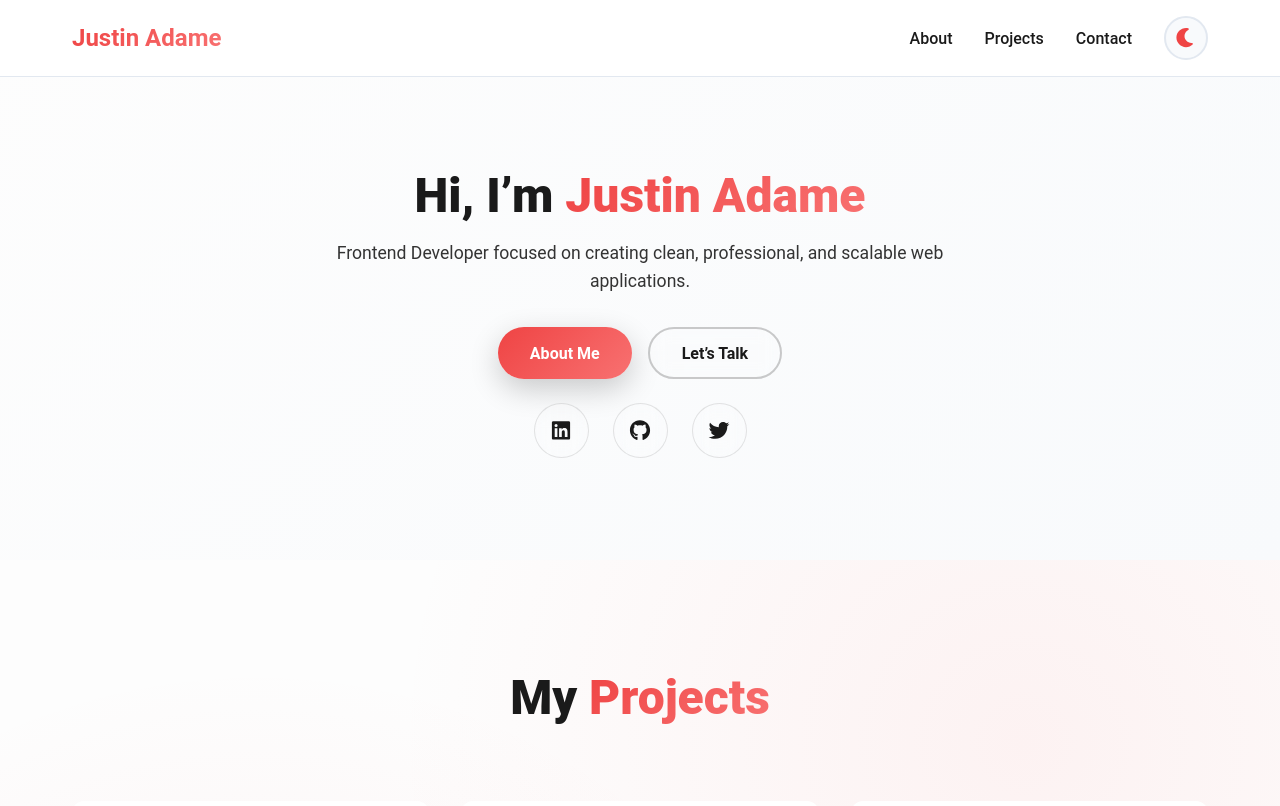
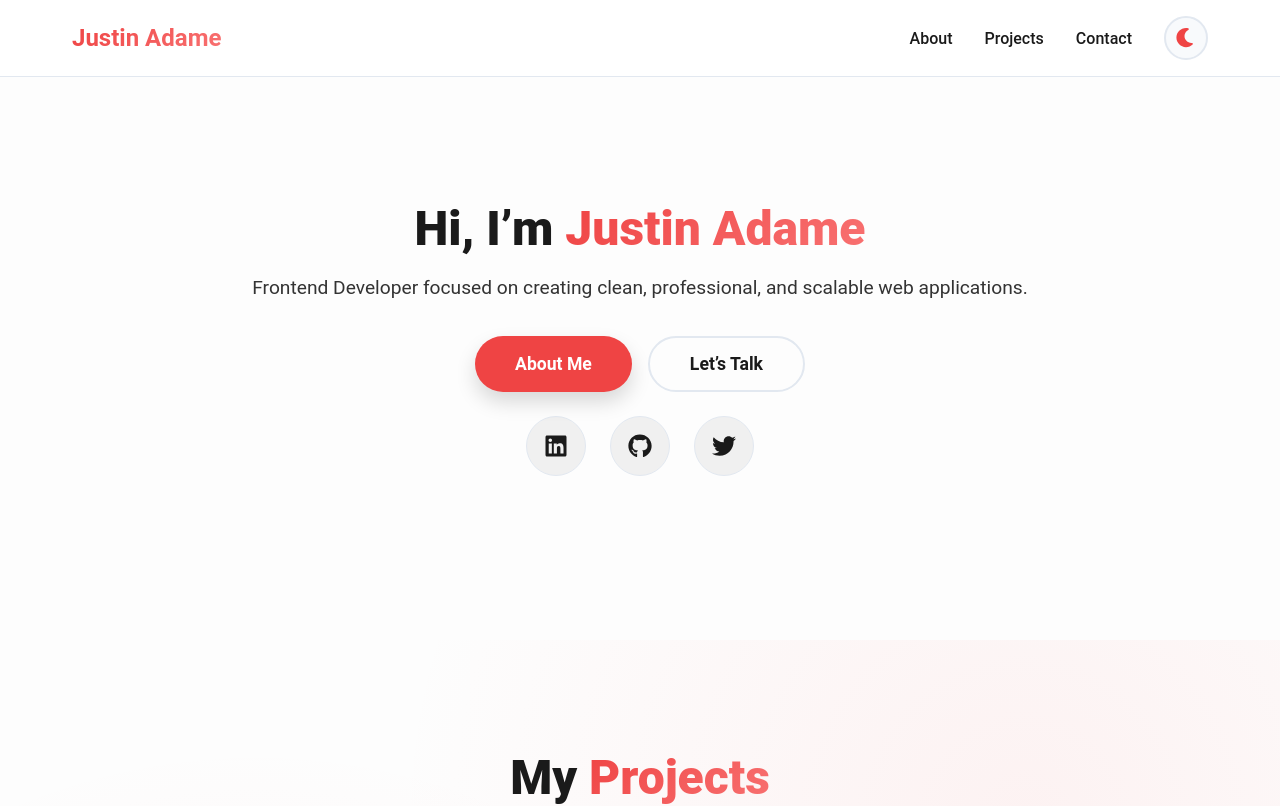
Before and after one commit to jradame/JUSTIN-PORTFOLIO-REACT-1, a React (Create React App) app: page / in a window 1280 px wide. Shown: the top 806 px of the page. Built offline with nearby package versions, Linux system fonts and the light colour scheme.

Commit message:
JUSTINPORTFOLIO

```diff
--- a/src/App.css
+++ b/src/App.css
@@ -216,35 +216,48 @@ body {
   background: linear-gradient(135deg, var(--bg-primary) 0%, var(--bg-secondary) 100%);
 }
 
+/* ==========================================================================
+   HERO SECTION - Clean, compact, and centered
+   ========================================================================== */
+
+.hero {
+  min-height: 80vh; /* shorter section */
+  display: flex;
+  align-items: center;
+  justify-content: center;
+  padding: 4rem 2rem;
+  padding-top: 100px; /* account for navbar */
+  background: var(--bg-primary); /* ✅ white in light mode */
+  color: var(--text-primary);
+}
+
+.dark-theme .hero {
+  background: linear-gradient(135deg, var(--bg-primary) 0%, var(--bg-secondary) 100%); /* ✅ dark gradient */
+}
+
 .hero-content {
   display: flex;
-  flex-direction: column;
+  flex-direction: column; /* ✅ stack vertically */
   align-items: center;
-  justify-content: center;
+  text-align: center;
   gap: 2rem;
-  max-width: 1000px;
+  max-width: 800px;
   margin: 0 auto;
+}
+
+.hero-text {
   text-align: center;
 }
 
-.hero-headshot {
-  display: none;  /* ✅ Hides broken image completely */
-}
-
-
-.hero-text {
-  max-width: 700px;
-}
-
 .hero-title {
-  font-size: 3rem;            /* ✅ Slightly smaller title */
+  font-size: 3rem;
   font-weight: 800;
   margin-bottom: 1rem;
-  line-height: 1.1;
+  line-height: 1.2;
 }
 
 .hero-subtitle {
-  font-size: 1.1rem;          /* ✅ Reduced font size for balance */
+  font-size: 1.2rem;
   margin-bottom: 2rem;
   color: var(--text-secondary);
 }
@@ -255,16 +268,15 @@ body {
   display: flex;
   gap: 1rem;
   justify-content: center;
-  margin-bottom: 1.5rem;     /* ✅ Less spacing */
+  margin-bottom: 1.5rem;
 }
 
-/* Button System with shimmer effects */
 .btn {
   position: relative;
-  padding: 0.9rem 2rem;       /* ✅ Slightly smaller buttons */
+  padding: 1rem 2.5rem;
   border: none;
   border-radius: 50px;
-  font-size: 1rem;
+  font-size: 1.1rem;
   font-weight: 600;
   cursor: pointer;
   text-decoration: none;
@@ -272,41 +284,16 @@ body {
   overflow: hidden;
 }
 
-.btn::before {
-  content: '';
-  position: absolute;
-  top: 0;
-  left: -100%;
-  width: 100%;
-  height: 100%;
-  background: linear-gradient(90deg, transparent, rgba(255,255,255,0.2), transparent);
-  transition: left 0.5s;
-}
-
-.btn:hover::before { left: 100%; }
-
 .btn-primary {
-  background: linear-gradient(135deg, var(--primary), var(--accent));
+  background: var(--primary);
   color: white;
-  box-shadow: 0 10px 30px rgba(0, 0, 0, 0.2);
-}
-
-.btn-primary:hover {
-  transform: translateY(-3px) scale(1.05);
-  box-shadow: 0 15px 40px rgba(0, 0, 0, 0.3);
+  box-shadow: 0 10px 20px rgba(0, 0, 0, 0.15);
 }
 
 .btn-secondary {
   background: transparent;
   color: var(--text-primary);
-  border: 2px solid rgba(0, 0, 0, 0.2);
-  backdrop-filter: blur(10px);
-}
-
-.btn-secondary:hover {
-  background: rgba(0, 0, 0, 0.05);
-  border-color: rgba(0, 0, 0, 0.4);
-  transform: translateY(-3px) scale(1.05);
+  border: 2px solid var(--border-color);
 }
 
 .social-links {
@@ -319,22 +306,21 @@ body {
   display: flex;
   align-items: center;
   justify-content: center;
-  width: 55px;                /* ✅ Slightly smaller icons */
-  height: 55px;
-  background: rgba(255, 255, 255, 0.1);
+  width: 60px;
+  height: 60px;
+  background: rgba(0, 0, 0, 0.05);
   color: var(--text-primary);
   border-radius: 50%;
-  font-size: 1.3rem;
+  font-size: 1.5rem;
   text-decoration: none;
-  backdrop-filter: blur(10px);
-  border: 1px solid rgba(0, 0, 0, 0.1);
+  border: 1px solid var(--border-color);
 }
 
 .social-link:hover {
   background: rgba(0, 0, 0, 0.1);
-  transform: translateY(-5px) scale(1.15);
-  box-shadow: 0 15px 35px rgba(0, 0, 0, 0.2);
+  transform: translateY(-5px) scale(1.1);
 }
+
 
 /* ==========================================================================
    PROJECTS SECTION - Clean design, no borders anywhere
--- a/src/App.js
+++ b/src/App.js
@@ -1,18 +1,6 @@
 /*
  * App.js - Main React component tying everything together
  * Added missing import for faCalendarAlt used in project placeholders
- */
-
-/*
- * App.js - Main React component tying everything together
- */
-
-/*
- * App.js - Main React component tying everything together
- */
-
-/*
- * App.js - Main React component tying everything together
  */
 
 import React, { useEffect, useState, useRef } from 'react';
@@ -238,17 +226,7 @@ function App() {
       <section className="hero">
         <div className="hero-container">
           <div className="hero-content">
-            <div className="hero-image">
-              {loading ? (
-                <Skeleton circle width="280px" height="280px" />
-              ) : (
-                <img
-                  src="/images/justin-headshot.png" // ✅ Local image in public/images
-                  alt="Justin Adame"
-                  className="hero-headshot"
-                />
-              )}
-            </div>
+            {/* Removed broken image headshot */}
             <div className="hero-text">
               {loading ? (
                 <>
```
